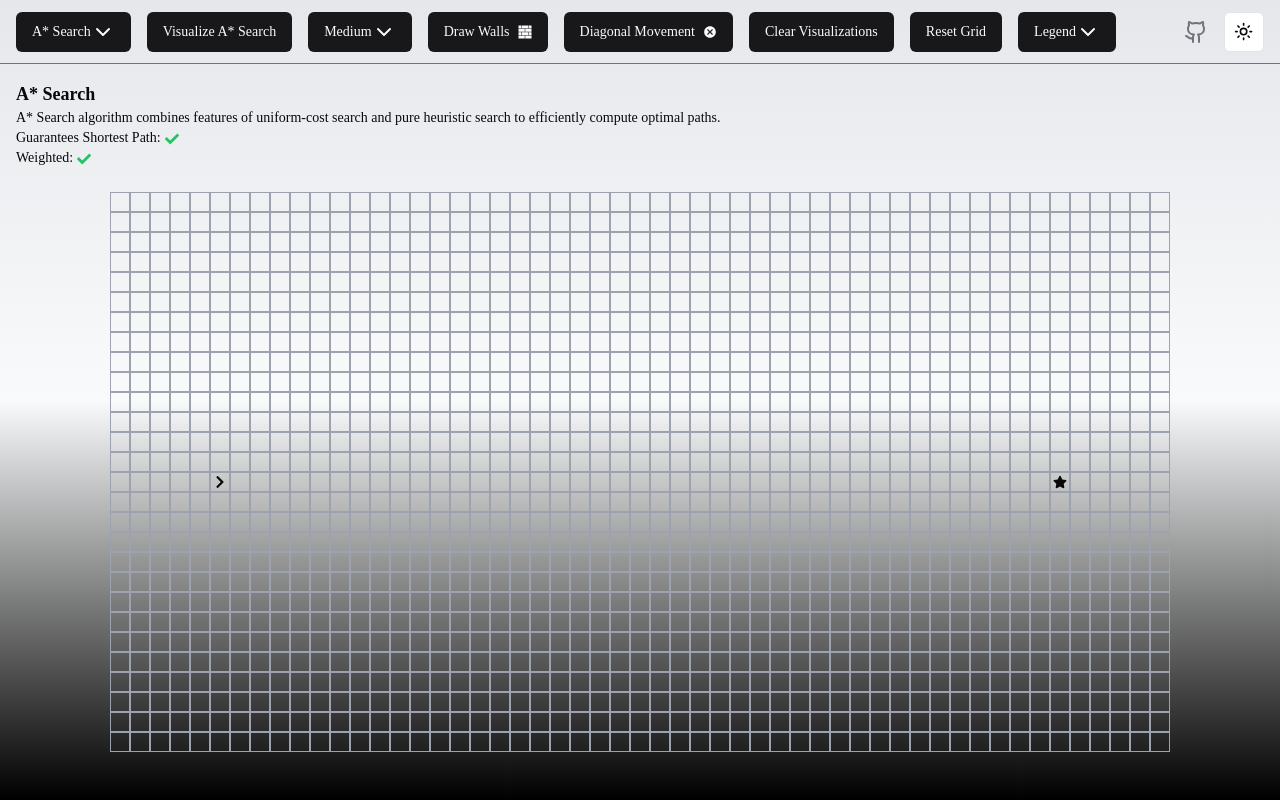
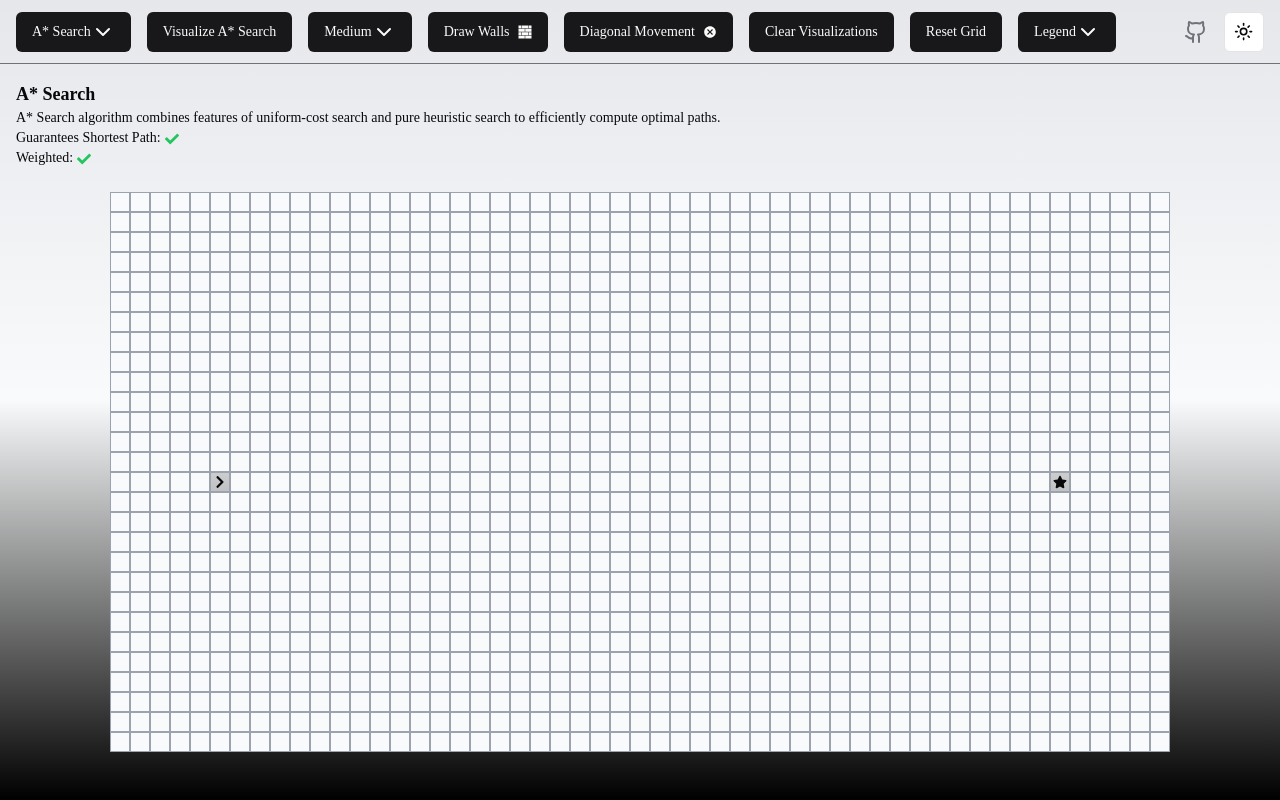
Before and after one commit to AjStraight619/algo-visualizer, a Next.js app: page / in a window 1280 px wide. Built offline with nearby package versions, Linux system fonts and the light colour scheme.

Commit message:
Add bg to nodes in light-mode

```diff
--- a/components/NormalNode.tsx
+++ b/components/NormalNode.tsx
@@ -25,7 +25,7 @@ function NormalGridNode({
       <div
         id={nodeId}
         className={cn(
-          "h-5 w-5 border border-gray-400 dark:border-slate-600 flex items-center justify-center box-border",
+          "h-5 w-5 border border-gray-400 bg-gray-50 dark:bg-none dark:border-slate-600 flex items-center justify-center box-border",
         )}
         onMouseDown={() => handleMouseDown(row, col)}
         onMouseEnter={() => handleMouseEnter(row, col)}
```
